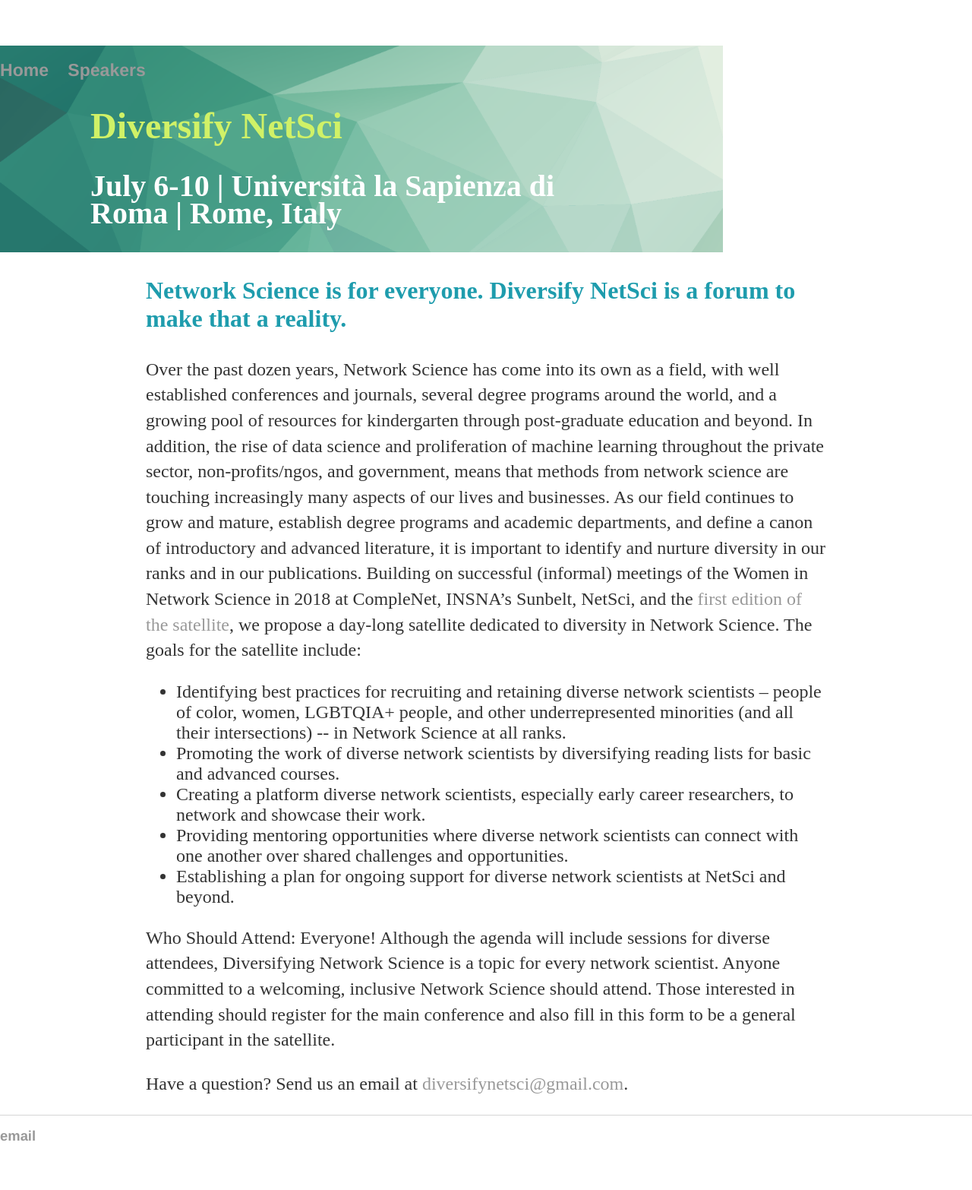
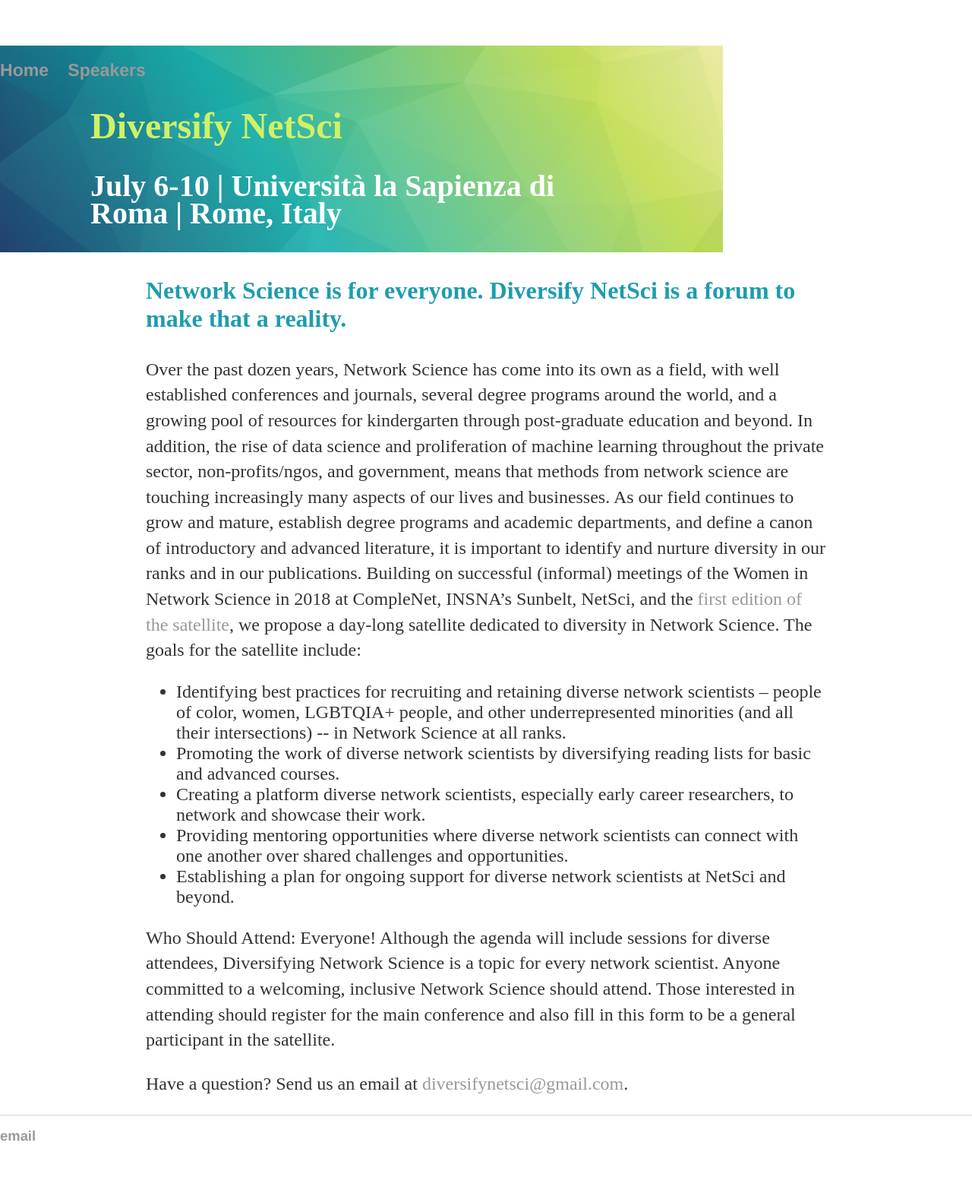
Before and after one commit to diversify-netsci/diversify-netsci.github.io, a Jekyll site: the page built from index.html, in a window 1280 px wide. Shown: the whole page at 76% size. Built offline with Jekyll 4.4.1, drawn with Linux system fonts in a browser that asks for light colours.

Commit message:
Update main.css

```diff
--- a/css/main.css
+++ b/css/main.css
@@ -56,7 +56,7 @@
     padding: 0 auto;
 }
 .masterhead{
-    background: url("../images/banner.png");
+    background-image: linear-gradient(55deg, rgba(27, 0, 112, 0.45), rgba(0, 185, 195, 0.58) 38%, rgba(195, 221, 4, 0.57) 81%, rgba(255, 229, 35, 0.31)), url("../images/banner.png");
     background-size: cover;
     margin: 0 auto;
     padding: 0 auto;
```
